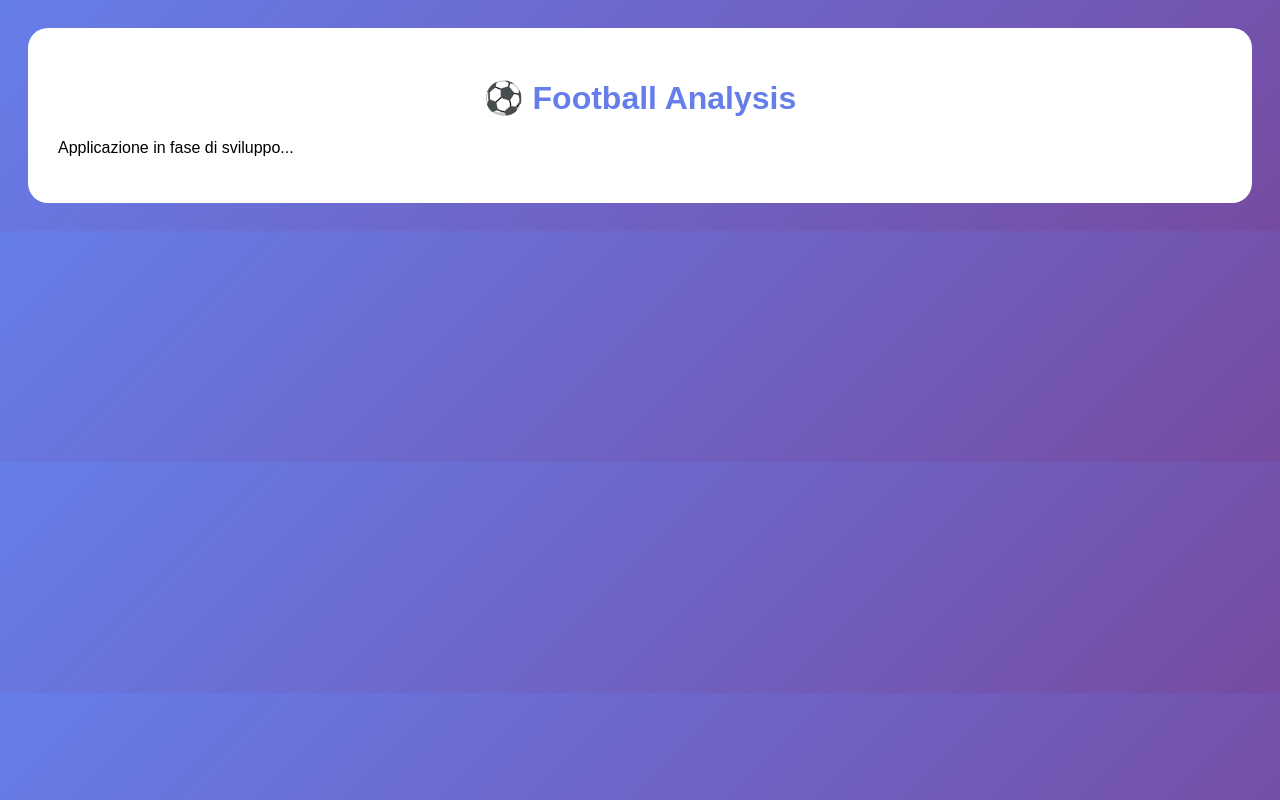
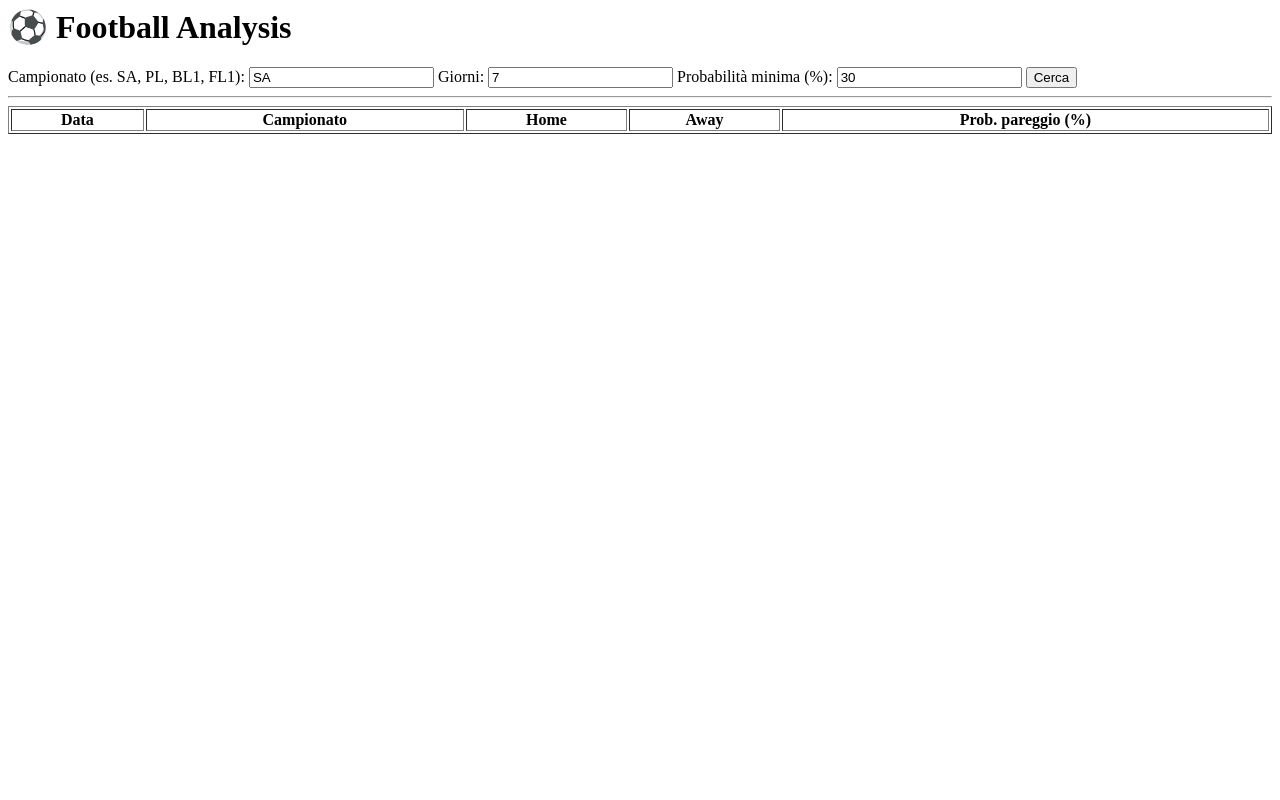
Before and after one commit to natoligino90/football-analysis, a Python web app: template templates/index.html in a window 1280 px wide. Run offline with Jinja, Linux system fonts and the light colour scheme; the template is opened without the code that fills it, so the values that code supplies are empty.

Commit message:
Update index.html

```diff
--- a/templates/index.html
+++ b/templates/index.html
@@ -1,18 +1,48 @@
-<!DOCTYPE html>
-<html lang="it">
-<head>
-    <meta charset="UTF-8">
-    <title>Analisi Pre-Match</title>
-    <style>
-        body { font-family: Arial; background: linear-gradient(135deg, #667eea 0%, #764ba2 100%); padding: 20px; }
-        .container { max-width: 1200px; margin: 0 auto; background: white; border-radius: 20px; padding: 30px; }
-        h1 { text-align: center; color: #667eea; }
-    </style>
-</head>
-<body>
-    <div class="container">
-        <h1>⚽ Football Analysis</h1>
-        <p>Applicazione in fase di sviluppo...</p>
-    </div>
-</body>
-</html>
+<div class="container">
+    <h1>⚽ Football Analysis</h1>
+    <label for="competition">Campionato (es. SA, PL, BL1, FL1):</label>
+    <input id="competition" type="text" value="SA">
+    <label for="days">Giorni:</label>
+    <input id="days" type="number" value="7">
+    <label for="prob">Probabilità minima (%):</label>
+    <input id="prob" type="number" value="30">
+    <button onclick="cerca()">Cerca</button>
+    <hr>
+    <table id="result" border="1" style="width:100%">
+        <thead>
+            <tr>
+                <th>Data</th>
+                <th>Campionato</th>
+                <th>Home</th>
+                <th>Away</th>
+                <th>Prob. pareggio (%)</th>
+            </tr>
+        </thead>
+        <tbody></tbody>
+    </table>
+</div>
+<script>
+function cerca() {
+    let c = document.getElementById('competition').value;
+    let d = document.getElementById('days').value;
+    let minprob = document.getElementById('prob').value;
+    fetch(`/api/probabilita_pareggio?competition=${c}&days=${d}`)
+        .then(r => r.json()).then(data => {
+            let rows = '';
+            if(data.success) {
+                data.data.forEach(m => {
+                    if(m.draw_probability >= minprob) {
+                        rows += `<tr>
+                            <td>${m.date.substring(0,10)}</td>
+                            <td>${m.competition}</td>
+                            <td>${m.home}</td>
+                            <td>${m.away}</td>
+                            <td>${m.draw_probability}</td>
+                        </tr>`;
+                    }
+                });
+            }
+            document.querySelector('#result tbody').innerHTML = rows;
+        });
+}
+</script>
```
